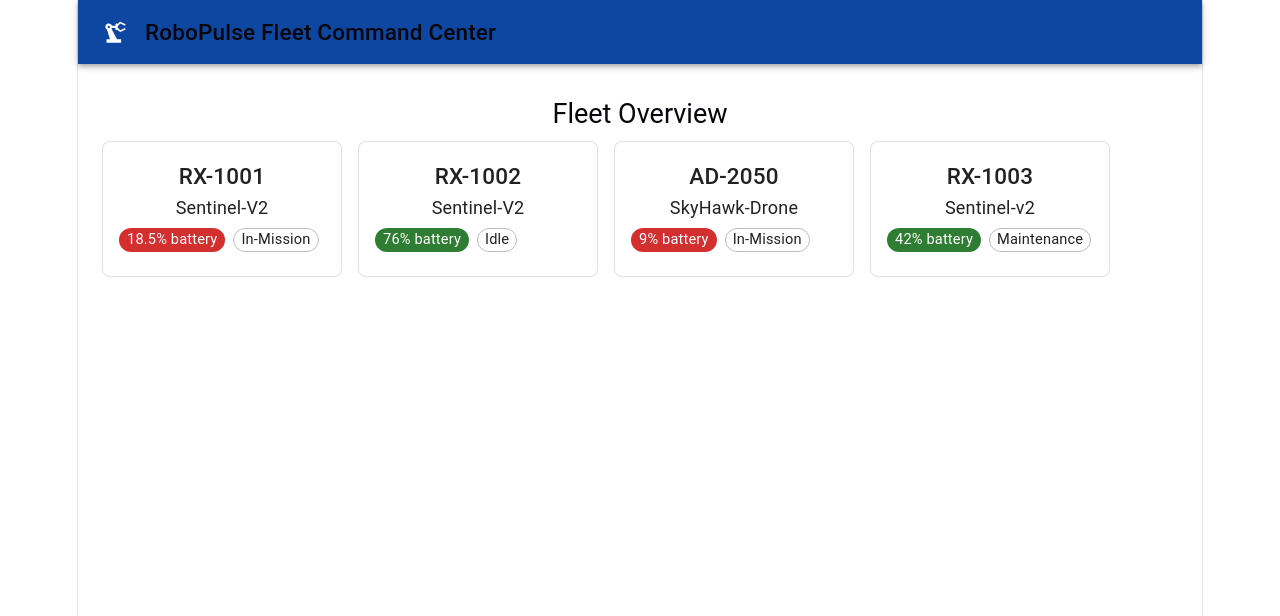
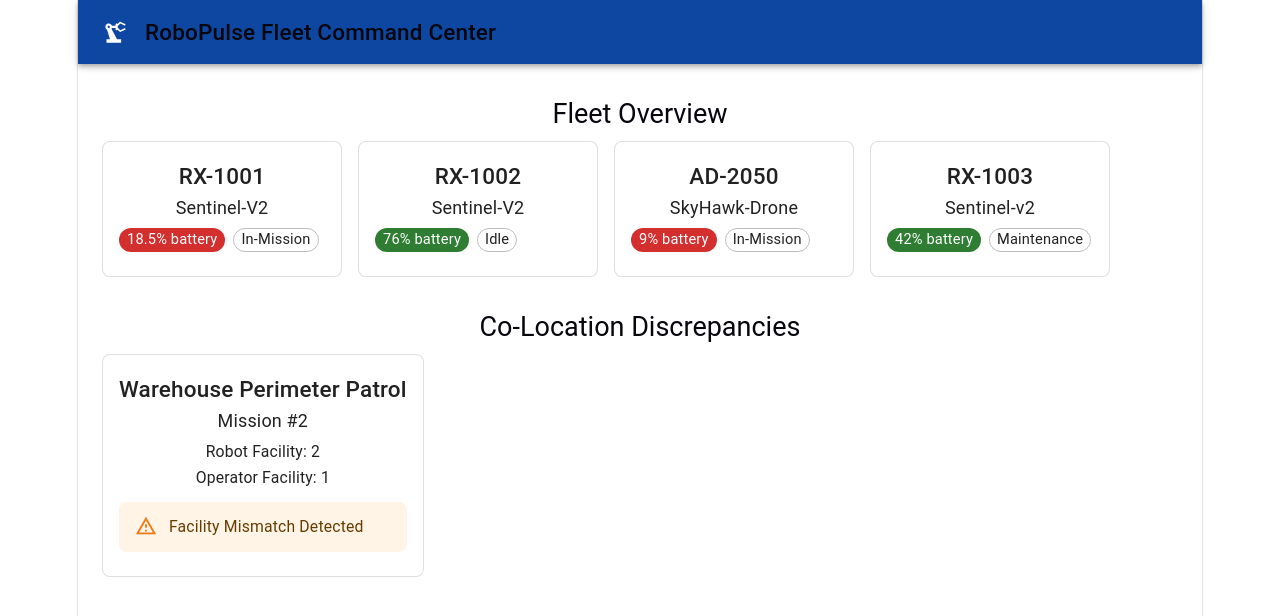
Before and after one commit to TheCyberBunny/TRNG2478, a React app in the folder robo-pulse/frontend/: page / in a window 1280 px wide. Shown: the top 616 px of the page. Built offline with nearby package versions, Linux system fonts and the light colour scheme; the HTML template or start-up script is replaced by a standard one.

Commit message:
Finished day 6 phase b answer key

```diff
--- a/robo-pulse/frontend/src/App.jsx
+++ b/robo-pulse/frontend/src/App.jsx
@@ -1,7 +1,9 @@
 import { Container, Typography, Box} from '@mui/material'
 import AppHeader from './components/layout/AppHeader.jsx'
 import RobotList from './components/robots/RobotList.jsx'
+import DiscrepancyList from './components/missions/DiscrepancyList.jsx'
 import { mockRobots } from './mockData/robots.js'
+import {mockDiscrepancies} from './mockData/discrepancies.js'
 
 function App(){
   return (
@@ -14,6 +16,13 @@ function App(){
         <Box sx={{ mb: 4}}>
           <RobotList robots={mockRobots} />
         </Box>
+        <Typography variant="h5" component="h2" gutterBottom>
+          Co-Location Discrepancies
+        </Typography>
+        <Box sx={{ mb: 4}}>
+          <DiscrepancyList discrepancies={mockDiscrepancies} />
+        </Box>
+
       </Container>
     </>
   )
--- /dev/null
+++ b/robo-pulse/frontend/src/components/missions/DiscrepancyCard.jsx
@@ -0,0 +1,27 @@
+import {Alert, Card, CardContent, Typography, Stack} from '@mui/material';
+
+function DiscrepancyCard({discrepancy}){
+    return (
+        <Card variant="outlined" sx={{ minWidth: 280 }}>
+            <CardContent>
+                <Typography variant="h6" component="div">
+                    {discrepancy.title}
+                </Typography>
+                <Typography color="text.secondary" gutterBottom>
+                    Mission #{discrepancy.missionId}
+                </Typography>
+                <Stack spacing={0.5} sx={{ mb: 1.5}}>
+                    <Typography variant="body2">
+                        Robot Facility: {discrepancy.robotFacilityId}
+                    </Typography>
+                    <Typography variant="body2">
+                        Operator Facility: {discrepancy.operatorFacilityId}
+                    </Typography>
+                </Stack>
+                <Alert severity="warning">Facility Mismatch Detected</Alert>
+            </CardContent>
+        </Card>
+    )
+}
+
+export default DiscrepancyCard;
--- /dev/null
+++ b/robo-pulse/frontend/src/components/missions/DiscrepancyList.jsx
@@ -0,0 +1,16 @@
+import { Grid } from '@mui/material';
+import DiscrepancyCard from './DiscrepancyCard.jsx';
+
+function DiscrepancyList({discrepancies}) {
+    return (
+        <Grid container spacing={2}>
+            {discrepancies.map((discrepancy) => (
+            <Grid item key={discrepancy.missionId}>
+                <DiscrepancyCard discrepancy={discrepancy} />
+            </Grid>
+            ))}
+        </Grid>
+    );
+}
+
+export default DiscrepancyList;
--- /dev/null
+++ b/robo-pulse/frontend/src/mockData/discrepancies.js
@@ -0,0 +1,13 @@
+/**
+ * Day 6 Phase B Student Challenge Answer Key
+ *
+ */
+
+export const mockDiscrepancies = [
+    {
+        missionId: 2,
+        title: 'Warehouse Perimeter Patrol',
+        robotFacilityId: 2,
+        operatorFacilityId: 1,
+    }
+];
```
